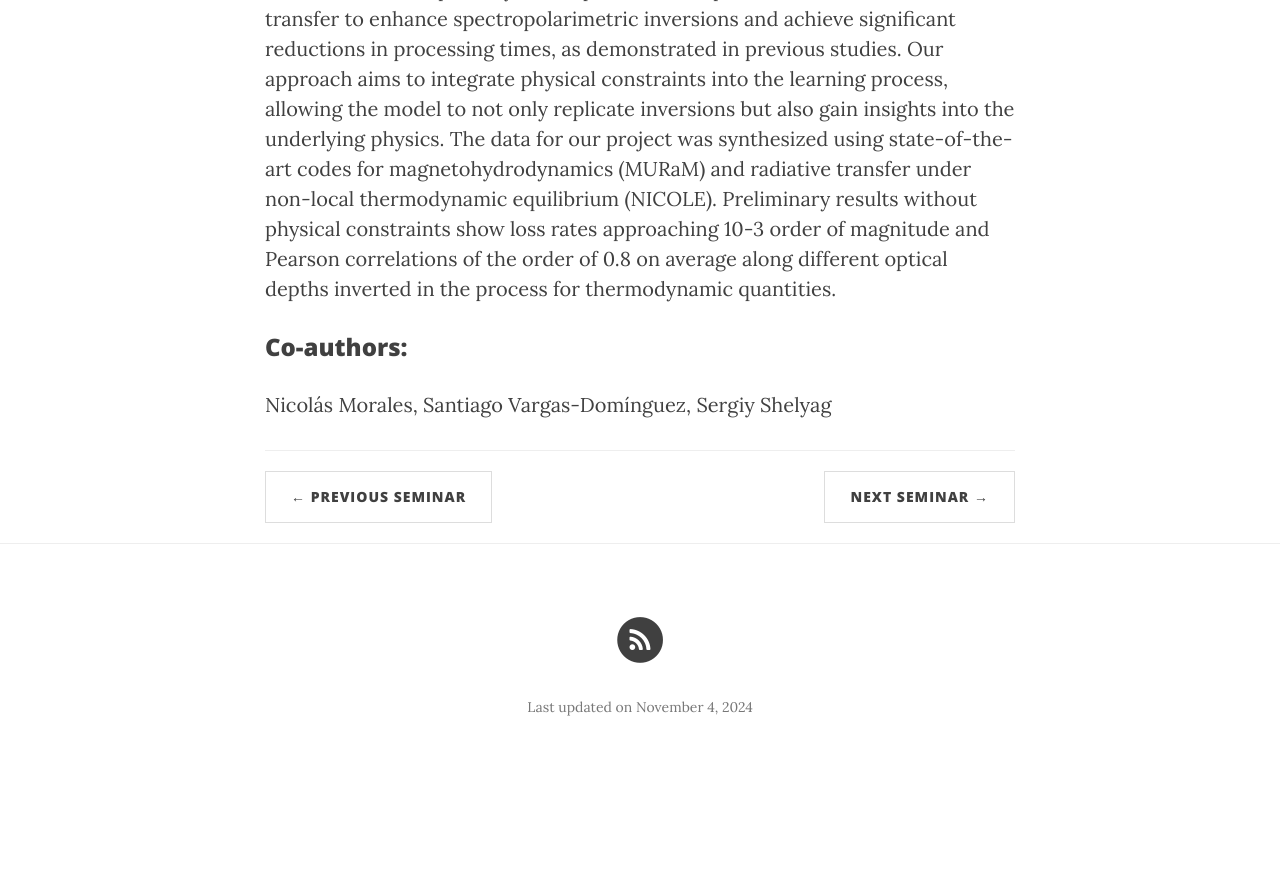
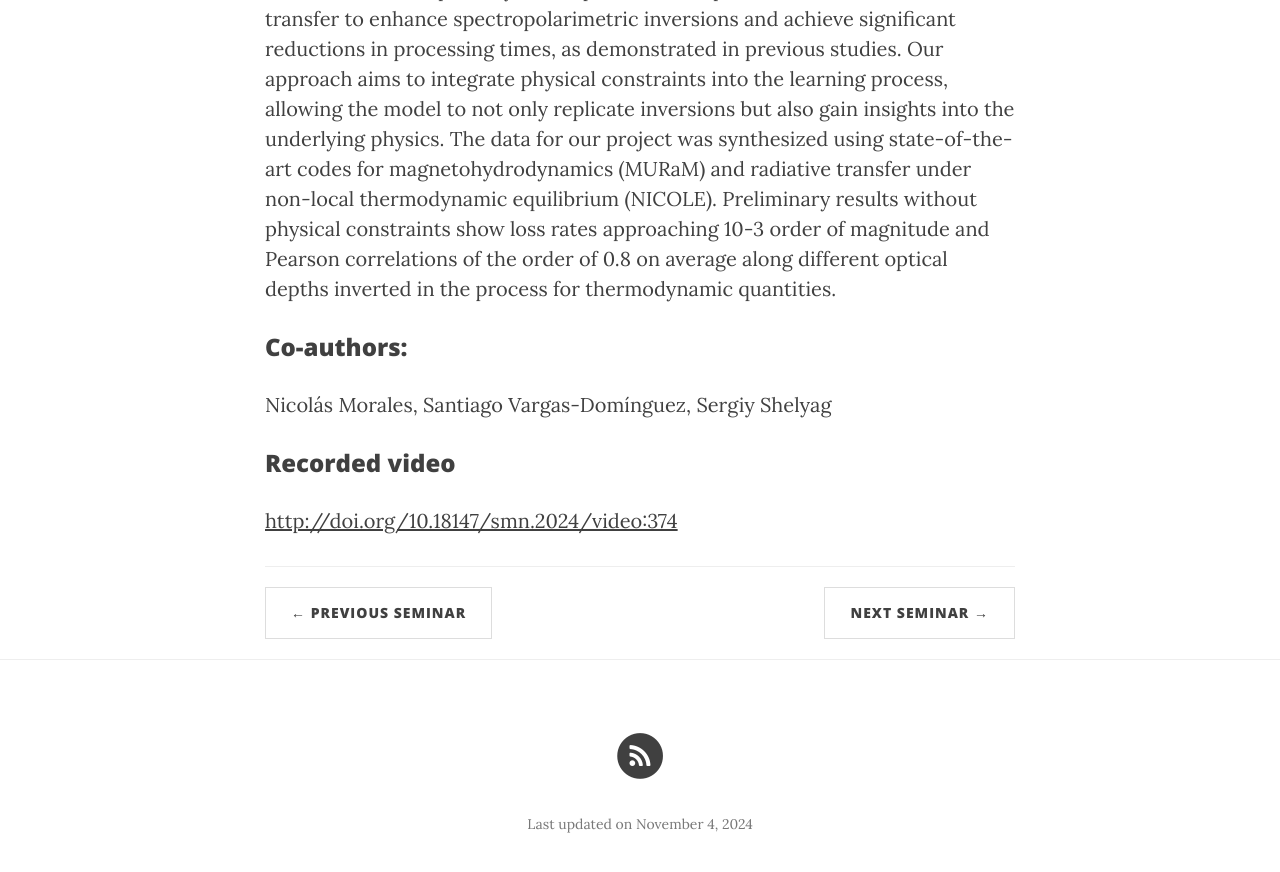
Before and after one commit to ITA-Solar/espos, a Jekyll site: the page built from _posts/2024-10-31-Agudelo.md, in a window 1280 px wide and 900 px high, scrolled down 1075 px. Shown: the top 872 px of the window. Built offline with Jekyll 4.4.1, drawn with Linux system fonts in a browser that asks for light colours; nearby versions of some CDN libraries; before the commit the page ends 1858 px from its top, so only the background shows below that.

Commit message:
Update 2024-10-31-Agudelo.md

```diff
--- a/_posts/2024-10-31-Agudelo.md
+++ b/_posts/2024-10-31-Agudelo.md
@@ -13,3 +13,6 @@ Recent advancements in spectropolarimetric instrumentation, such as the new faci
 
 ### Co-authors:
 Nicolás Morales, Santiago Vargas-Domínguez,  Sergiy Shelyag
+
+### Recorded video
+[http://doi.org/10.18147/smn.2024/video:374](http://doi.org/10.18147/smn.2024/video:374)
```
